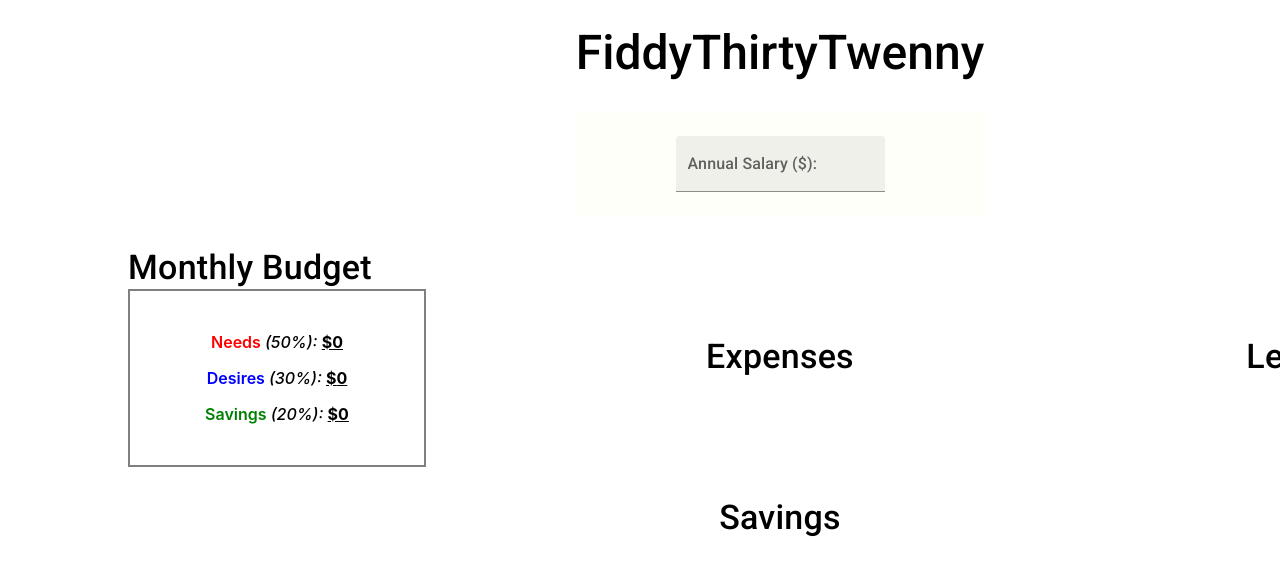
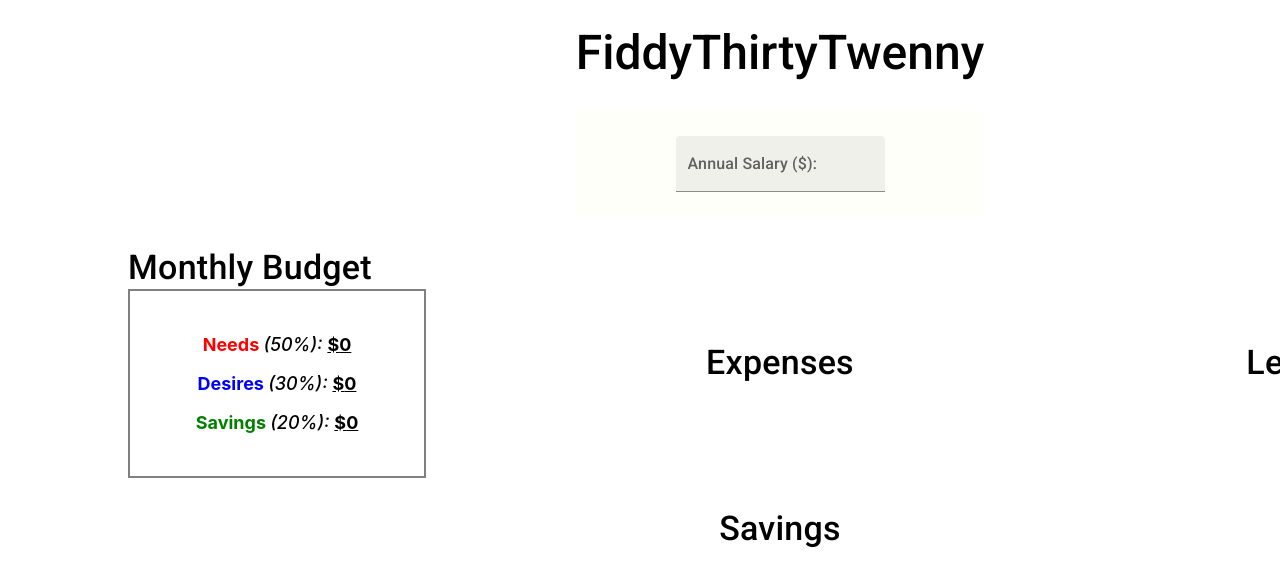
Before and after one commit to jvelarde94/budget-react-app, a React (Create React App) app: page / in a window 1280 px wide. Shown: the top 586 px of the page. Built offline with nearby package versions, Linux system fonts and the light colour scheme.

Commit message:
minor style updates

```diff
--- a/src/index.css
+++ b/src/index.css
@@ -71,9 +71,10 @@ input[type=number] {
   border: 2px solid grey;
   padding:25px;
   text-align: center;
+  font-size: 18px;
 }
 .budget-box .key {
-  font-weight:600;
+  font-weight:700;
 }
 .budget-box .info {
   font-style: italic;
```
